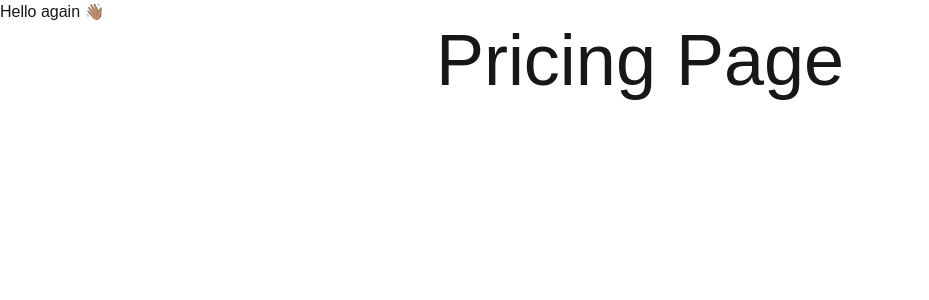
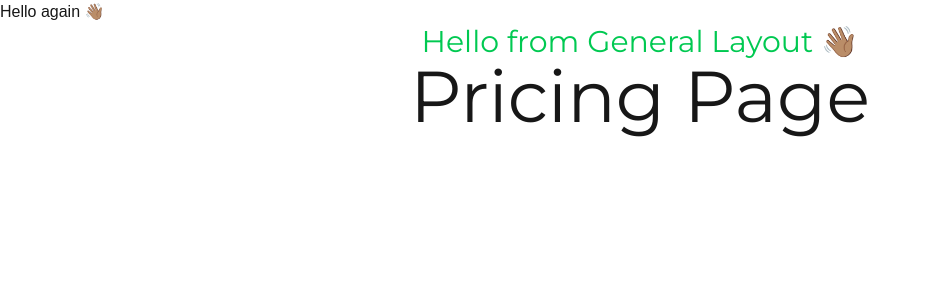
Before and after one commit to luismedinacoca/Next.js-01-first-steps, a Next.js app: page /pricing in a window 1280 px wide. Shown: the top 300 px of the page, without its empty margins (0-929 px from the left). Built offline with nearby package versions, Linux system fonts and the light colour scheme.

Commit message:
section02-lecture017: Layout and Nested Layout

```diff
--- /dev/null
+++ b/app/(general)/layout.tsx
@@ -0,0 +1,20 @@
+import { Montserrat } from "next/font/google";
+
+const montserrat = Montserrat({
+  subsets: ["latin"],
+});
+
+export default function GeneralLayout({
+  children,
+}: Readonly<{
+  children: React.ReactNode;
+}>) {
+  return (
+    <div className={montserrat.className}>
+      <h2 className="text-3xl flex justify-center items-center text-green-500">
+        Hello from General Layout 👋🏽
+      </h2>
+      {children}
+    </div>
+  );
+}
```
Also changed, not shown: app/(general)/about/page.tsx (renamed from app/about/page.tsx), app/(general)/contact/page.tsx (renamed from app/contact/page.tsx), app/(general)/pricing/page.tsx (renamed from app/pricing/page.tsx), 1 other file (tests, documents, lock files or other folders).
